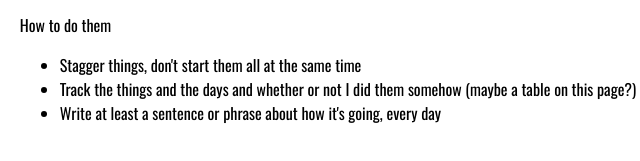
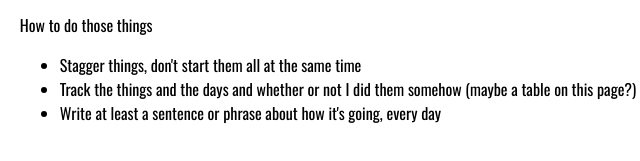
Before and after one commit to DTThor/every-day, a website: page index.html in a window 1280 px wide. Shown: the part 441-602 px from the top of the page, 241-881 px from the left. Drawn offline with nearby package versions, Linux system fonts and the light colour scheme.

Commit message:
testing Atom

```diff
--- a/index.html
+++ b/index.html
@@ -24,7 +24,7 @@
         <li>Read a non-Bible book for 30 minutes</li>
         <li>Track all of our expenses using Mint</li>
       </ul>
-      <p>How to do them</p>
+      <p>How to do those things</p>
       <ul>
         <li>Stagger things, don't start them all at the same time</li>
         <li>Track the things and the days and whether or not I did them somehow (maybe a table on this page?)</li>
```
